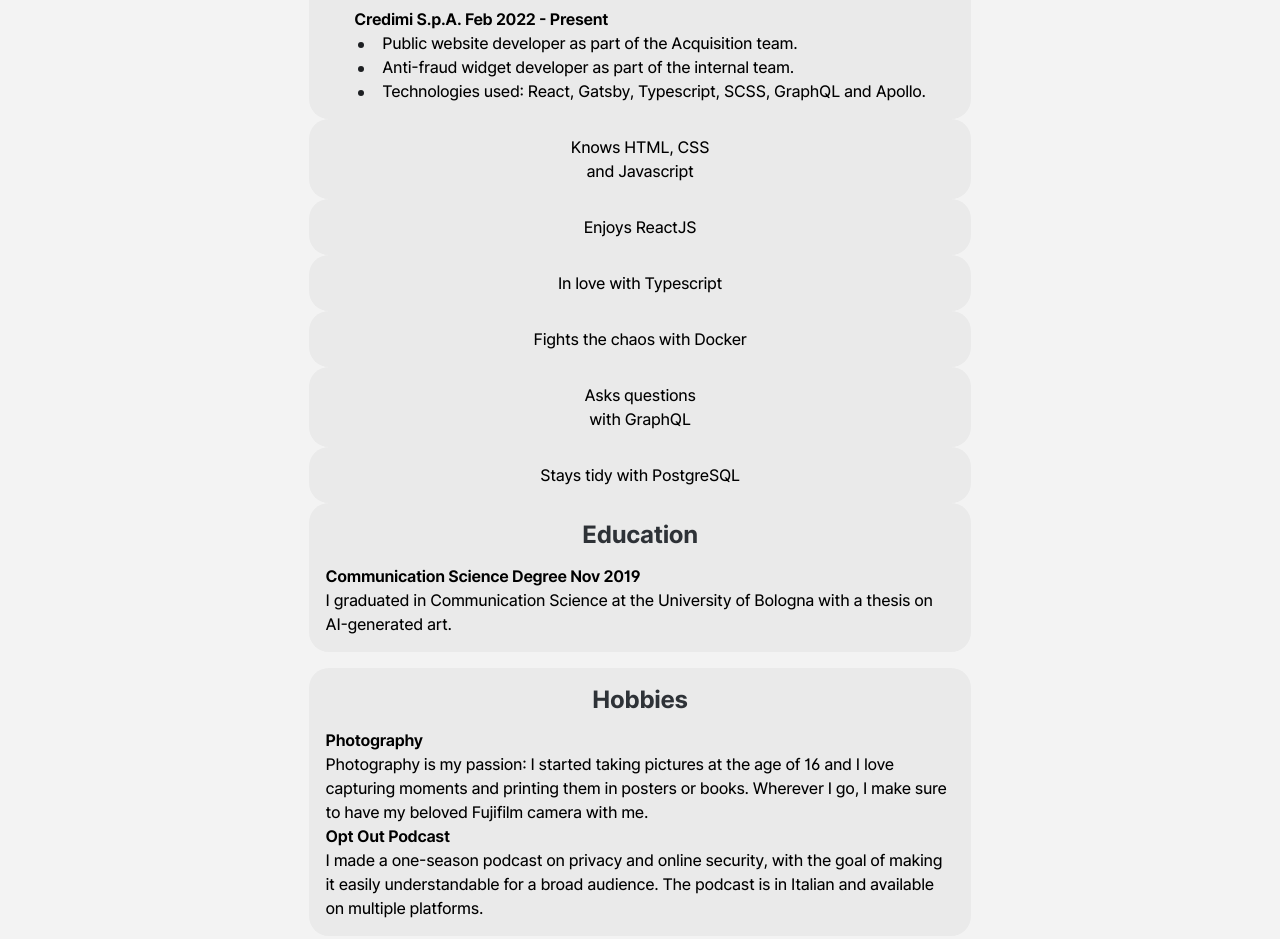
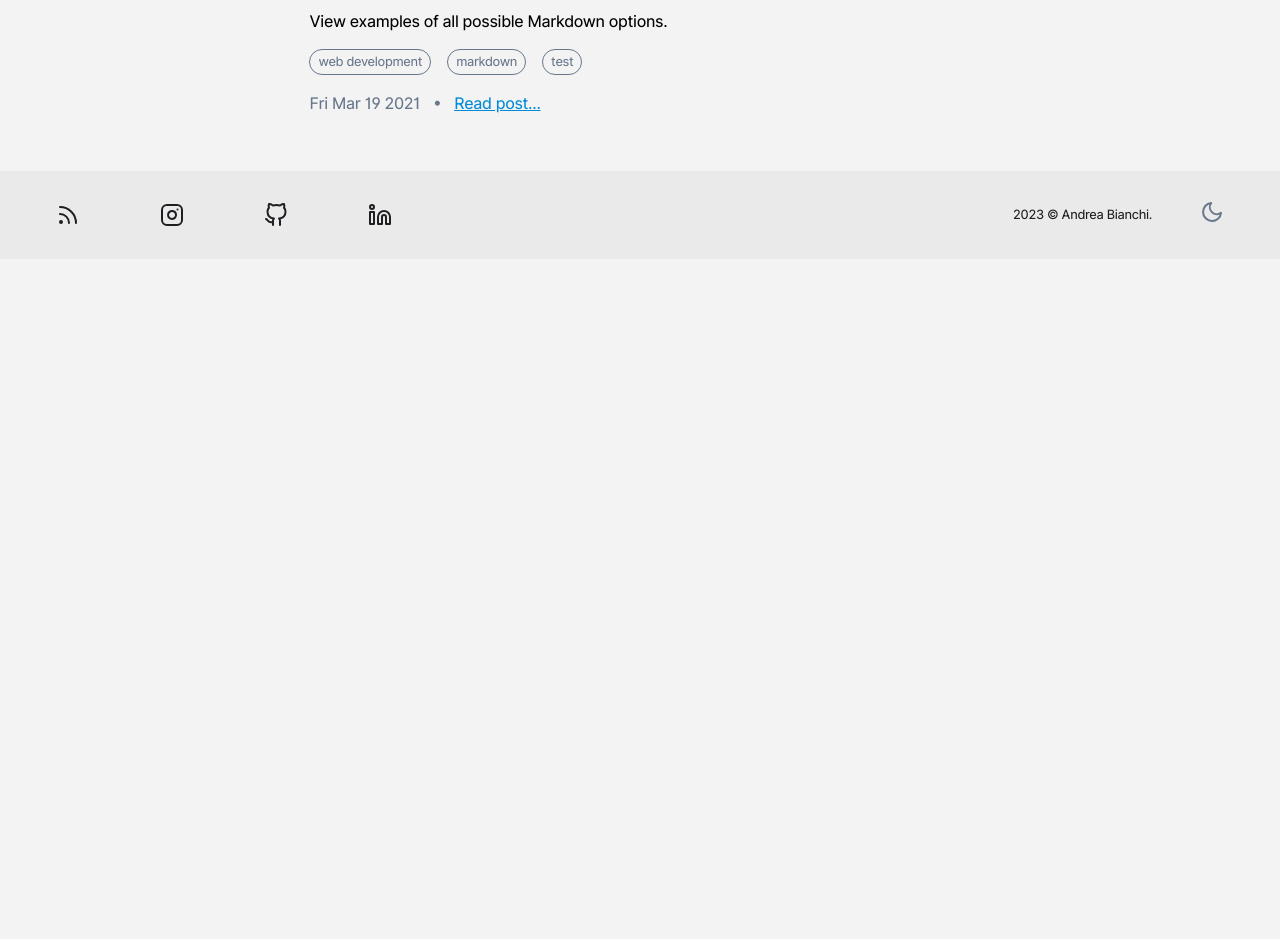
Before and after one commit to andreaiaia/blog, a Next.js app: page / in a window 1280 px wide. Shown: the part 633-1572 px from the top of the page. After the commit the page ends 892 px from the top, so only its background shows below. Built offline with nearby package versions, Linux system fonts and the light colour scheme.

Commit message:
Begin cleanup and refactor homepage

```diff
--- a/pages/index.jsx
+++ b/pages/index.jsx
@@ -1,12 +1,21 @@
 import React, { useState, useEffect } from 'react';
 import Head from 'next/head';
 import Image from 'next/image';
+import { getSortedPostsData } from '../lib/posts';
+import { AtSign, Linkedin, Smartphone } from 'react-feather';
 
-import { AtSign, FileText, Linkedin, Smartphone } from 'react-feather';
+import { Post } from '../components/Thumbnail/Post';
 
 import styles from '../styles/Home.module.scss';
 
-const Home = () => {
+export async function getStaticProps() {
+  const allPostsData = getSortedPostsData();
+  return {
+    props: { allPostsData },
+  };
+}
+
+const Home = ({ allPostsData }) => {
   const [profilePic, setProfilePic] = useState('/images/bio/me-1.jpg');
 
   useEffect(() => {
@@ -14,20 +23,13 @@ const Home = () => {
     setProfilePic(`/images/bio/me-${random}.jpg`);
   }, []);
 
-  const renderCV = () => {
-    window.print();
-    // Consider this library
-    // https://thewebdev.info/2021/05/30/how-to-generate-a-pdf-file-from-react-components/
-    // https://w3collective.com/react-component-pdf/
-  };
-
   return (
     <>
       <Head>
-        <title>About Andrea</title>
-        <meta property="og:title" content="About Andrea" key="title" />
+        <title>Home - Andrea</title>
+        <meta property="og:title" content="homepage" key="title" />
       </Head>
-      <article className={styles.container}>
+      <main className={styles.container}>
         <section className={styles.sectionTitle}>
           <div className={`${styles.card} ${styles.img}`}>
             <Image
@@ -42,10 +44,6 @@ const Home = () => {
           <div className={`${styles.card} ${styles.title}`}>
             <p className={styles.greetings}>Hi, I&apos;m</p>
             <h1 className={styles.name}>Andrea Bianchi</h1>
-            <button className={styles.download} onClick={renderCV}>
-              <FileText />
-              Download CV
-            </button>
           </div>
         </section>
         <section className={styles.sectionBio}>
@@ -79,103 +77,25 @@ const Home = () => {
             </ul>
           </div>
         </section>
-        <section className={styles.sectionSkills}>
-          <div className={`${styles.card} ${styles.exp}`}>
-            <h2>Job Experience</h2>
-            <div>
-              <h3>
-                Credimi S.p.A. <span>Feb 2022 - Present</span>
-              </h3>
-              <ul className={styles.list}>
-                <li>
-                  Public website developer as part of the Acquisition team.
+        <section className={styles.posts}>
+          <ul>
+            {allPostsData.map(
+              ({ id, date, title, author, tag, description }, index) => (
+                <li key={index}>
+                  <Post
+                    id={id}
+                    date={date}
+                    title={title}
+                    author={author}
+                    tag={tag}
+                    description={description}
+                  />
                 </li>
-                <li>
-                  Anti-fraud widget developer as part of the internal team.
-                </li>
-                <li>
-                  Technologies used: React, Gatsby, Typescript, SCSS, GraphQL
-                  and Apollo.
-                </li>
-              </ul>
-            </div>
-          </div>
-          <div className={`${styles.card} ${styles.basics}`}>
-            <p>
-              Knows <span>HTML, CSS</span>
-            </p>
-
-            <p>
-              and <span>Javascript</span>
-            </p>
-          </div>
-          <div className={`${styles.card} ${styles.react}`}>
-            <p>
-              Enjoys <span>ReactJS</span>
-            </p>
-          </div>
-          <div className={`${styles.card} ${styles.ts}`}>
-            <p>
-              In love with <span>Typescript</span>
-            </p>
-          </div>
-          <div className={`${styles.card} ${styles.docker}`}>
-            <p>
-              Fights the chaos with <span>Docker</span>
-            </p>
-          </div>
-          <div className={`${styles.card} ${styles.graphql}`}>
-            <p>Asks questions</p>
-            <p>
-              with <span>GraphQL</span>
-            </p>
-          </div>
-          <div className={`${styles.card} ${styles.postgres}`}>
-            <p>
-              Stays tidy with <span>PostgreSQL</span>
-            </p>
-          </div>
-          <div className={`${styles.card} ${styles.edu}`}>
-            <h2>Education</h2>
-            <div>
-              <h3>
-                Communication Science Degree <span>Nov 2019</span>
-              </h3>
-              <p>
-                I graduated in Communication Science at the University of
-                Bologna with a thesis on AI-generated art.
-              </p>
-            </div>
-          </div>
+              )
+            )}
+          </ul>
         </section>
-        <section className={styles.sectionMore}>
-          <div className={`${styles.card} ${styles.hobbies}`}>
-            <h2>Hobbies</h2>
-            <div>
-              <h3>Photography</h3>
-              <p>
-                Photography is my passion: I started taking pictures at the age
-                of 16 and I love capturing moments and printing them in posters
-                or books. Wherever I go, I make sure to have my beloved Fujifilm
-                camera with me.
-              </p>
-            </div>
-            <div>
-              <h3>Opt Out Podcast</h3>
-              <p>
-                I made a one-season podcast on privacy and online security, with
-                the goal of making it easily understandable for a broad
-                audience. The podcast is in Italian and available on multiple
-                platforms.
-              </p>
-            </div>
-          </div>
-        </section>
-        <button className={styles.downloadBig} onClick={renderCV}>
-          <FileText />
-          Download CV
-        </button>
-      </article>
+      </main>
     </>
   );
 };
```
